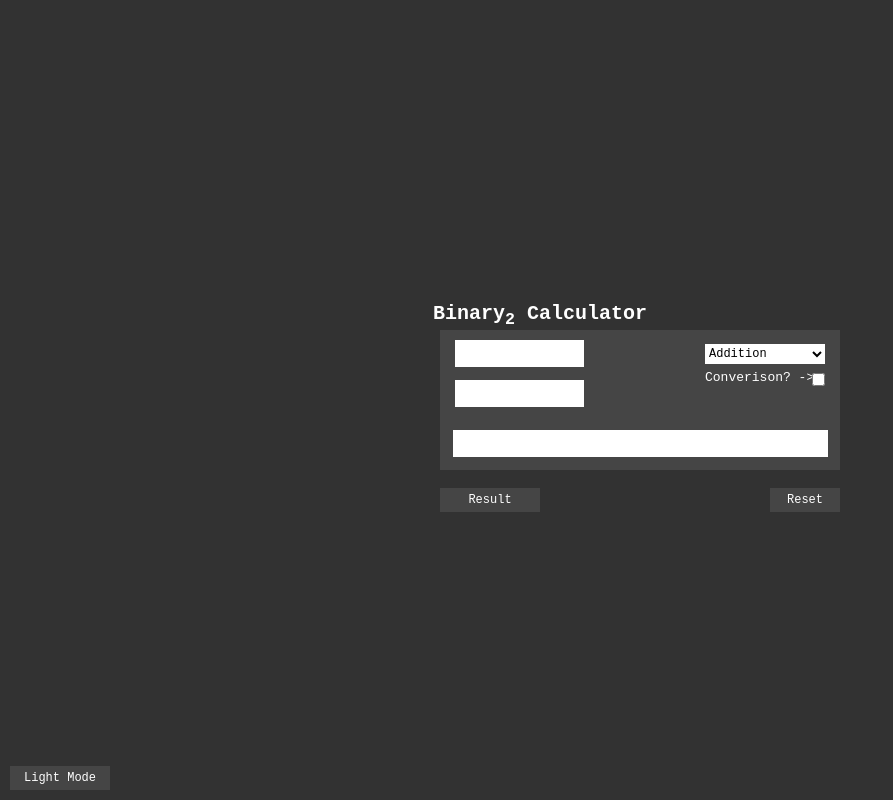
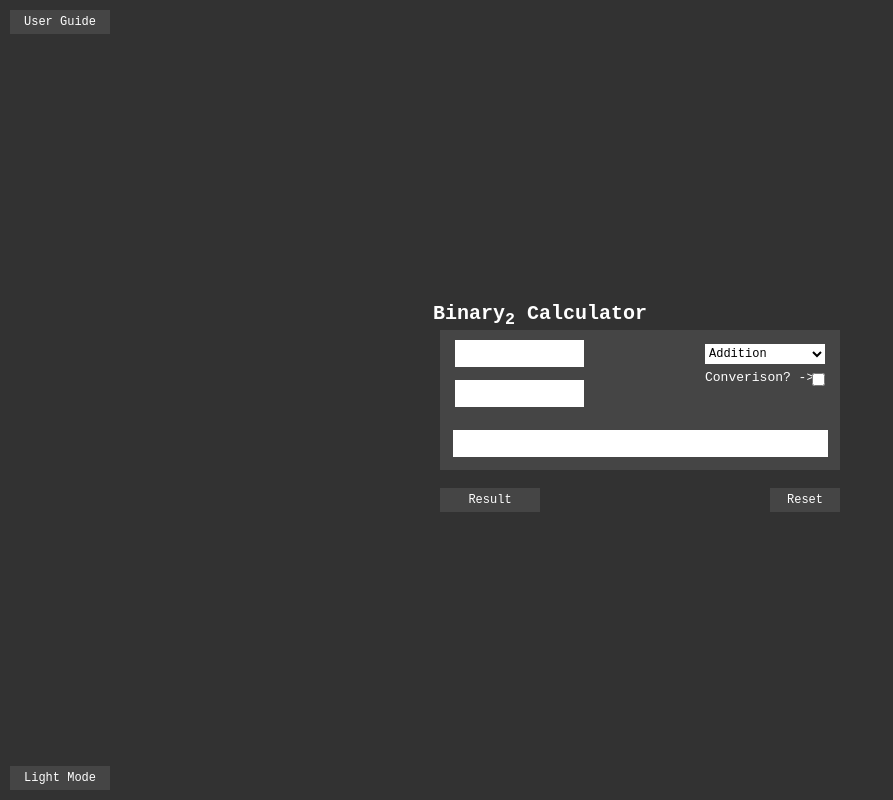
Before and after one commit to ashtondunderdale/binary-calculator, a plain HTML site: page index.html in a window 1280 px wide. Both pictures are taken after a click on the button "Dark Mode". Shown: the whole page, without its empty margins (0-893 px from the left). Drawn offline with Linux system fonts and the light colour scheme.

Commit message:
added userGuide button
dark mode compat, links to userGuide.html

```diff
--- a/index.html
+++ b/index.html
@@ -36,5 +36,6 @@
         <button class="resetButton" id="resetButton">Reset</button>
     </div>
     <button class="darkModeButton" id="darkModeButton">Dark Mode</button>
+    <a href="userGuide.html" class="userGuideButton" id="userGuideButton">User Guide</a>
 </body>
 </html>
--- a/styles.css
+++ b/styles.css
@@ -290,3 +290,52 @@ body {
     left: 150px;
     display: none;
 }
+
+.userGuideButton {
+    position: fixed;
+    top: 10px;
+    left: 10px;
+    font-size: 12px;
+    background-color: rgb(235, 235, 235);
+    color: black;
+    border: none;
+    font-family: monospace;
+    width: 100px;
+    height: 24px;
+    transition: transform 0.3s, color 0.3s, background-color 0.3s;
+    text-decoration: none;
+    display: flex;
+    justify-content: center;
+    align-items: center;
+}
+
+
+.userGuideButton:hover {
+    background-color: rgb(150, 150, 150);
+    color: white;
+    transform: scale(1.05);
+}
+
+.userGuideButton:active {
+    background-color: rgb(117, 117, 117);
+    transition: none;
+    box-shadow: 0 4px 6px rgba(0, 0, 0, 0.1);
+
+}
+
+.dark-mode .userGuideButton {
+    background-color: var(--bg-calcDiv-background-dark);
+    color: white;
+}
+
+.dark-mode .userGuideButton:hover {
+    background-color: rgb(150, 150, 150);
+    color: white;
+    transform: scale(1.05);
+}
+
+.dark-mode .userGuideButton:active {
+    background-color: rgb(117, 117, 117);
+    transition: none;
+    box-shadow: 0 4px 6px rgba(255, 255, 255, 0.1);
+}
```
Also changed, not shown: userGuide.html (added).
